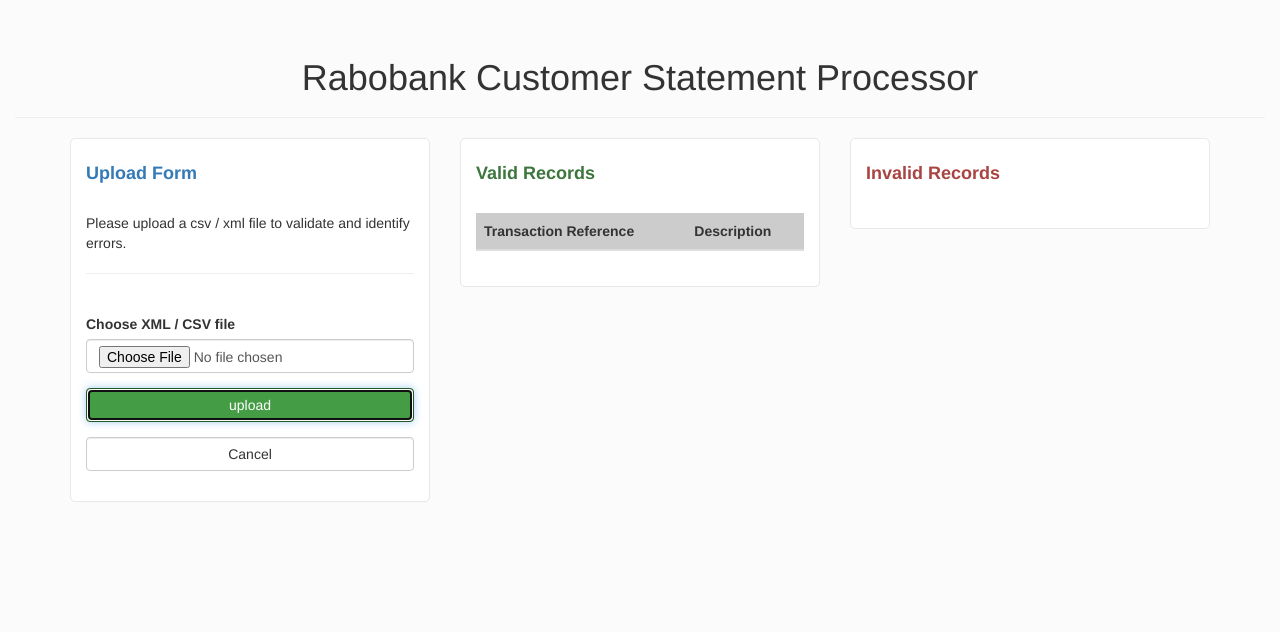
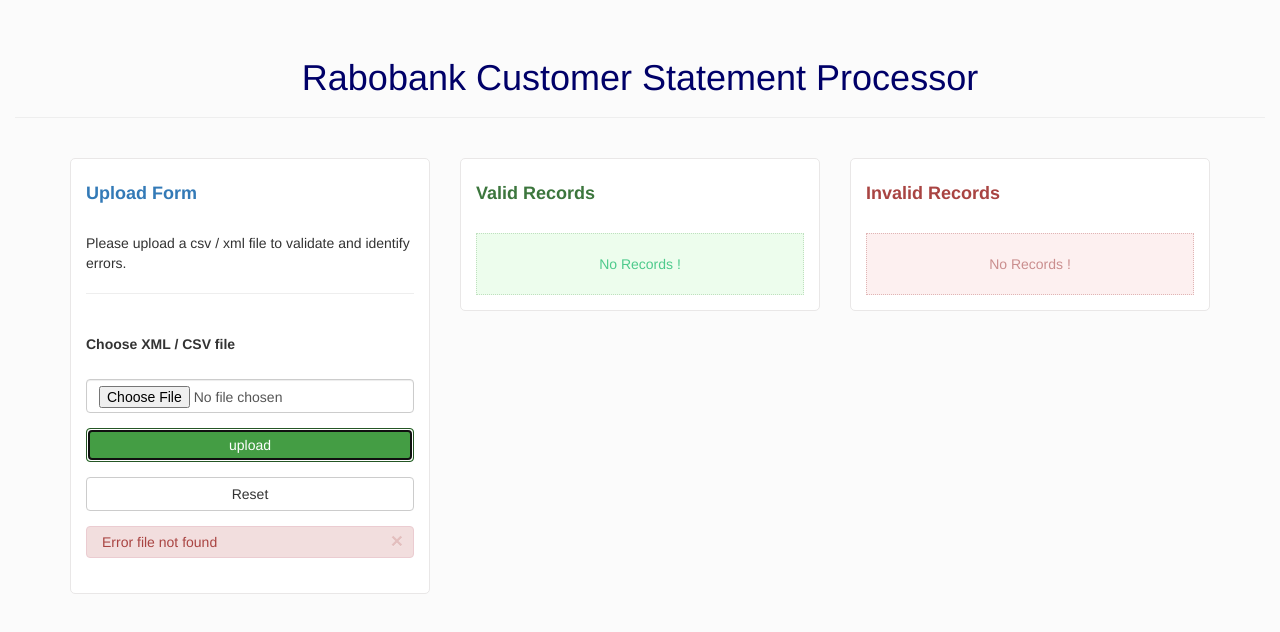
Before and after one commit to tarunRao/rabo, a website: page src/index.html in a window 1280 px wide. Both pictures are taken after a click on the button "upload". Shown: the part 82-714 px from the top of the page. Drawn offline with nearby package versions, Linux system fonts and the light colour scheme.

Commit message:
Fixed layout and validations

```diff
--- a/src/app/component/statement/statement.controller.js
+++ b/src/app/component/statement/statement.controller.js
@@ -13,6 +13,8 @@
 		vm.fileExt		=	'';
 		vm.transactions	=	{};
 		vm.errors		=	[];
+		vm.canShowValid	=	false;
+		vm.errorMessage	=	false;
 		vm.uploadFile	=	uploadFile;
 		vm.resetForm	=	resetForm;
 
@@ -20,27 +22,28 @@
 			_resetData();
 
 			var uploadedFile	=	document.getElementById('importFile').files[0];
-			var ext				=	appConstant.REGEX_EXT.exec(uploadedFile.name.toLowerCase())[1];
 
-			if(_validateFile(uploadedFile, ext))
+			if(_validateFile(uploadedFile))
 			{
+				console.log(uploadedFile);
 				fileReader
 					.read(uploadedFile)
 					.then(function(result) {
-						vm.data		=	ext === appConstant.EXT_CSV
+						vm.data		=	vm.fileExt === appConstant.EXT_CSV
 											? fileReader.CsvToJson(result)
 											: fileReader.XmlToJson(result);
 
-						_validateData(vm.data);
+						_validateRecords(vm.data);
 					});
 			}
 		}
 
 		function resetForm() {
-
+			document.getElementById('importFile').value	=	null;
+			_resetData();
 		}
 
-		function _validateData(data) {
+		function _validateRecords(data) {
 			var i, record, idTransaction;
 			var valueStart		=	0,
 				valueEnd		=	0,
@@ -88,24 +91,33 @@
 					}
 
 				} catch(err) {
-					console.log(err);
+					vm.errorMessage	=	err;
 					break;
 				}
 			}
+
+			vm.canShowValid		=	Object.keys(vm.transactions).length > 0;
 		}
 
-		function _validateFile(file, ext) {
-			var ret			=	true;
+		function _validateFile(file) {
+			var ret	=	true;
 
 			try {
+				if(typeof file === 'undefined')
+					throw "Error file not found";
+
 				if(typeof file.name === 'undefined' || file.name.length === 0)
-					throw "Error Invalid file";
+					throw "Error invalid file";
+
+				var ext	=	appConstant.REGEX_EXT.exec(file.name.toLowerCase())[1];
 
 				if(ext !== appConstant.EXT_CSV && ext !== appConstant.EXT_XML)
 					throw "Error Invalid file extension";
 
+				vm.fileExt	=	ext;
+
 			} catch(err) {
-				console.log(err);
+				vm.errorMessage	=	err;
 				ret	=	false;
 			}
 
@@ -116,6 +128,8 @@
 			vm.fileExt		=	'';
 			vm.transactions	=	{};
 			vm.errors		=	[];
+			vm.canShowValid	=	false;
+			vm.errorMessage	=	false;
 		}
 	}
 })();
--- a/src/app/component/statement/statement.html
+++ b/src/app/component/statement/statement.html
@@ -5,6 +5,8 @@
 </div>
 <div class="container">
 	<div class="row">
+
+		<!-- Block Form -->
 		<div class="col-sm-12 col-md-4">
 			<div class="block-form">
 				<h4 class="text-primary"><strong>Upload Form</strong></h4>
@@ -13,27 +15,32 @@
 				<hr/>
 				<br/>
 				<form class="">
-					<label for="inputEmail">Choose XML / CSV file</label>
+					<label for="inputEmail">Choose XML / CSV file</label><br/><br/>
 					<div class="row">
 						<div class="form-group col-sm-4 col-md-12">
 							<input type="file" class="form-control input-md" id="importFile" />
 						</div>
 						<div class="form-group col-sm-4 col-md-12">
-							<button class="btn btn-success form-control" ng-click = "vm.uploadFile()">upload</button>
+							<button class="btn btn-success btn-block btn-md" ng-click = "vm.uploadFile()">upload</button>
 						</div>
 						<div class="form-group col-sm-4 col-md-12">
-							<button class="btn btn-default form-control" type="reset" ng-click = "vm.resetForm()">Cancel</button>
+							<button class="btn btn-default btn-block btn-md" type="reset" ng-click = "vm.resetForm()">Reset</button>
 						</div>
 					</div>
 				</form>
+				<div class="alert alert-danger alert-dismissable" ng-show="vm.errorMessage">
+					<a href="#" class="close" data-dismiss="alert" aria-label="close">&times;</a>
+					{{ vm.errorMessage }}
+				</div>
 			</div>
 		</div>
 
+		<!-- Block Valid Records -->
 		<div class="col-sm-12 col-md-4">
 			<div class="block-statements">
 				<h4 class="text-success"><strong>Valid Records</strong></h4>
 				<br/>
-				<table class="table table-striped table-responsive">
+				<table class="table table-striped table-responsive" ng-show="vm.canShowValid">
 					<thead>
 						<tr>
 							<th>Transaction Reference</th>
@@ -42,19 +49,23 @@
 					</thead>
 					<tbody>
 						<tr ng-repeat="(idTransaction, record) in vm.transactions">
-							<td>{{idTransaction}}</td>
-							<td>{{record['Description']}}</td>
+							<td>{{ idTransaction }}</td>
+							<td>{{ record['Description'] }}</td>
 						</tr>
 					</tbody>
 				</table>
+				<div class="block-alt block-valid" ng-show=" ! vm.canShowValid">
+					No Records !
+				</div>
 			</div>
 		</div>
 
-		<div class="col-sm-12 col-md-4 table-responsive">
+		<!-- Block Invalid Records -->
+		<div class="col-sm-12 col-md-4">
 			<div class="block-statements">
 				<h4 class="text-danger"><strong>Invalid Records</strong></h4>
 				<br/>
-				<table class="table table-striped" ng-show="vm.errors.length">
+				<table class="table table-striped table-responsive" ng-show="vm.errors.length">
 					<thead>
 						<tr>
 							<th>Transaction Reference</th>
@@ -63,11 +74,14 @@
 					</thead>
 					<tbody>
 						<tr ng-repeat="record in vm.errors">
-							<td>{{record['Reference']}}</td>
-							<td>{{record['Description']}}</td>
+							<td>{{ record['Reference'] }}</td>
+							<td>{{ record['Description'] }}</td>
 						</tr>
 					</tbody>
 				</table>
+				<div class="block-alt block-invalid" ng-show=" ! vm.errors.length">
+					No Records !
+				</div>
 			</div>
 		</div>
 	</div>
--- a/src/assets/styles/style.less
+++ b/src/assets/styles/style.less
@@ -11,7 +11,9 @@
 		background: #fff;
 	}
 }
-
+.page-header > h1 {
+	color: #000068;
+}
 .block-statements, .block-form {
 	background: #ffffff;
     height: auto;
@@ -19,7 +21,31 @@
     box-sizing: border-box;
     border-radius: 5px;
     border: 1px solid #e9e7e7;
+	margin: 20px 0;
 	> table th {
 		background-color: #ccc;
 	}
 }
+.block-alt {
+    padding: 20px;
+    text-align: center;
+	&.block-valid {
+		background: #edfded;
+		border: 1px dotted #bfe0bf;
+		color: #4eca8c;
+	}
+	&.block-invalid {
+		background: #fdf0f0;
+		border: 1px dotted #e0b5b5;
+		color: #ca8e8e;
+	}
+}
+.block-form .alert {
+	padding: 5px 15px;
+	.close {
+		right: -5px;
+	}
+}
+.block-statements {
+	min-height: 138px;
+}
```
Also changed, not shown: src/assets/css/style.css.
